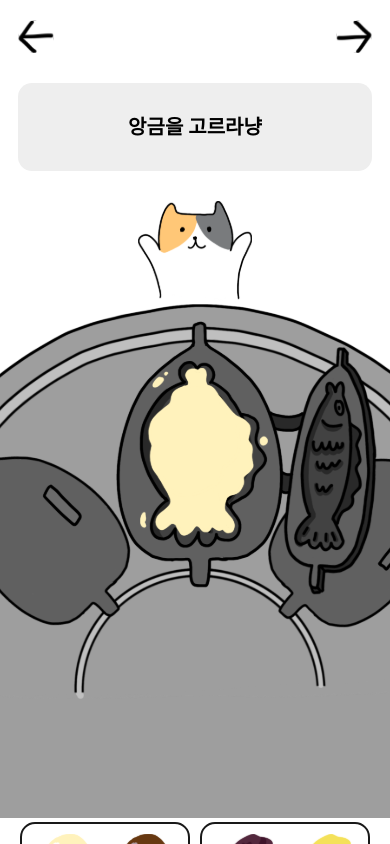
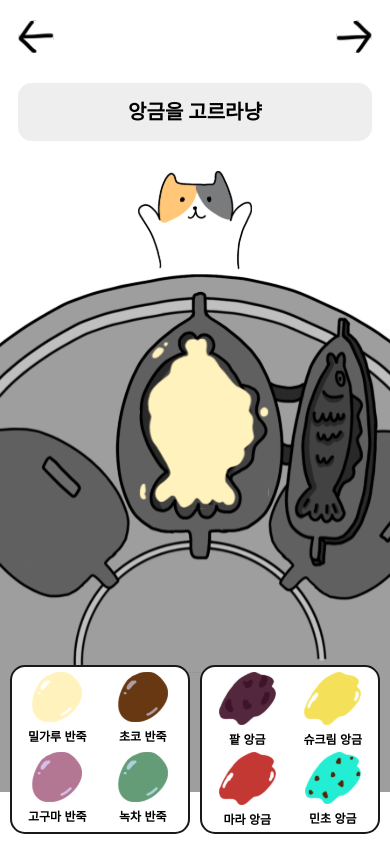
Before and after one commit to dusunax/NyangGle_Front_End, a React (Vite) app: page /customFish/1 in a window 390 px wide. Built offline with nearby package versions, Linux system fonts and the light colour scheme; no server answers; a web font is replaced by a local one.

Commit message:
[Feat] 붕어빵 커스텀 반응형 수정

```diff
--- a/src/pages/Layout.jsx
+++ b/src/pages/Layout.jsx
@@ -71,6 +71,8 @@ const StLayout = styled.main`
     border: 12px solid #fff;
     box-shadow: 4px 4px 10px rgba(0, 0, 0, 0.2);
 
+    position: relative;
+
     overflow: hidden;
   }
 
--- a/src/pages/customFishbread/CustomFish.jsx
+++ b/src/pages/customFishbread/CustomFish.jsx
@@ -258,11 +258,10 @@ const Header = styled.header`
 
   .message {
     margin: 30px 0;
-    padding: 30px;
+    padding: 15px;
     background-color: #eee;
     border-radius: 14px;
     text-align: center;
-
     font-weight: 600;
     font-size: 20px;
     line-height: 28px;
@@ -276,19 +275,30 @@ const Contents = styled.section`
   display: flex;
   flex-direction: column;
   align-items: center;
-  position: relative;
 
   .cat {
     height: 15%;
   }
 
   .dough {
+    height: 100%;
   }
 
   .sediment {
-    height: 10%;
+    height: 11%;
     position: absolute;
-    top: 30%;
+    bottom: 30%;
+  }
+
+  @media (min-width: 500px) and (max-width: 1000px) {
+    .dough {
+      height: 90%;
+    }
+  }
+  @media (max-width: 500px) {
+    .sediment {
+      bottom: 42%;
+    }
   }
 `;
 
@@ -297,8 +307,9 @@ const FishFrame = styled.section``;
 const Types = styled.section`
   ${({ theme }) => theme.flex.row}
   width: 100%;
-  padding: 0 20px;
+  padding: 0 10px;
   position: absolute;
+  bottom: 10px;
   left: 50%;
   transform: translate(-50%, 0);
 
@@ -306,8 +317,8 @@ const Types = styled.section`
     flex: 1;
     display: grid;
     grid-template-columns: 1fr 1fr 1fr 1fr;
-    gap: 10px;
-    padding: 10px;
+    gap: 5px;
+    padding: 5px;
     background-color: #fff;
     border: 2px solid #191919;
     border-radius: 15px;
@@ -337,8 +348,4 @@ const Types = styled.section`
       margin-right: 10px;
     }
   }
-
-  @media screen and (min-width: 1000px) {
-    bottom: 40%;
-  }
 `;
```
